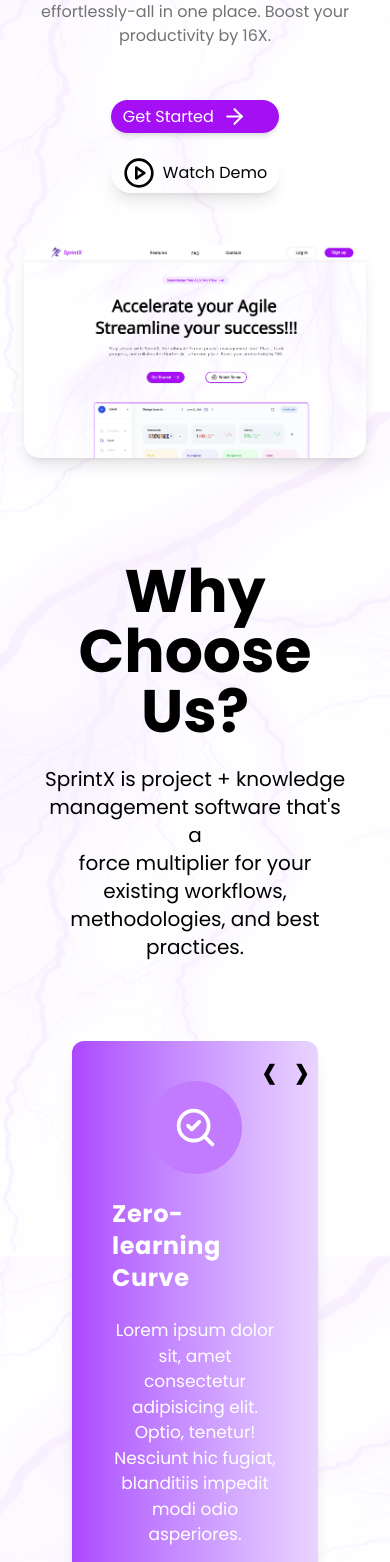
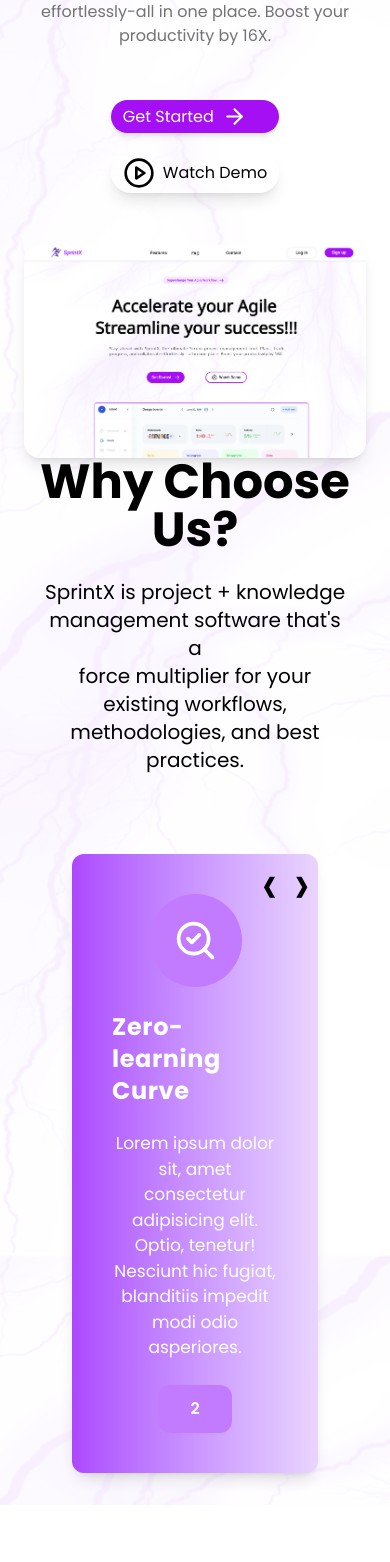
Before and after one commit to Sabarish-developer/SprintX, a React (Vite) app in the folder client/: page / in a window 390 px wide. Shown: the part 435-1997 px from the top of the page. After the commit the page ends 1940 px from the top, so only its background shows below. Built offline with nearby package versions, Linux system fonts and the light colour scheme.

Commit message:
altered feature section view

```diff
--- a/client/src/components/HeroSection.jsx
+++ b/client/src/components/HeroSection.jsx
@@ -10,15 +10,14 @@
       initial={{ opacity: 0, y: 50 }}
       animate={{ opacity: 1, y: 0 }}
       transition={{ duration: 0.5, ease: "easeOut" }}
-      className="min-h-screen bg-transparent"
     >
-    <div className="flex flex-col items-center bg-transparent">
+    <div className="flex flex-col items-center">
         <div className="flex justify-center">
             <a href="#" className="inline-flex items-center gap-2 inline-block text-sm font-semibold text-[#a40ff3] bg-[#f3e9fd] py-2 px-6 shadow-md rounded-full hover:bg-[#e9d7fb] transition-colors duration-200">
                 Super Charge your Agile Workflow!<MoveRight size={23} color="#a40ff3" />
             </a>
         </div>
-        <h1 className="font-[Arial] mt-13 text-3xl lg:text-6xl tracking-wide font-bold text-center">
+        <h1 className="font-[Arial] mt-13 text-3xl lg:text-6xl tracking-wide font-bold text-black text-center">
             Accelerate your Agile<br/> Streamline your success!!!
         </h1>
         <p className='mt-13 text-center text-neutral-500 max-w-4xl'>
--- a/client/src/components/SliderSection.jsx
+++ b/client/src/components/SliderSection.jsx
@@ -69,8 +69,8 @@
   };
 
   return (
-    <div className="w-full h-fit flex flex-col justify-center items-center px-4 py-10 lg:py-20 gap-6">
-      <h1 className="text-6xl text-black font-bold text-center">
+    <div className="w-full h-fit flex flex-col justify-center items-center px-4 lg:py-20 gap-6">
+      <h1 className="text-5xl text-black font-bold text-center">
         Why Choose Us?
       </h1>
       <p className="text-xl text-center">
```
